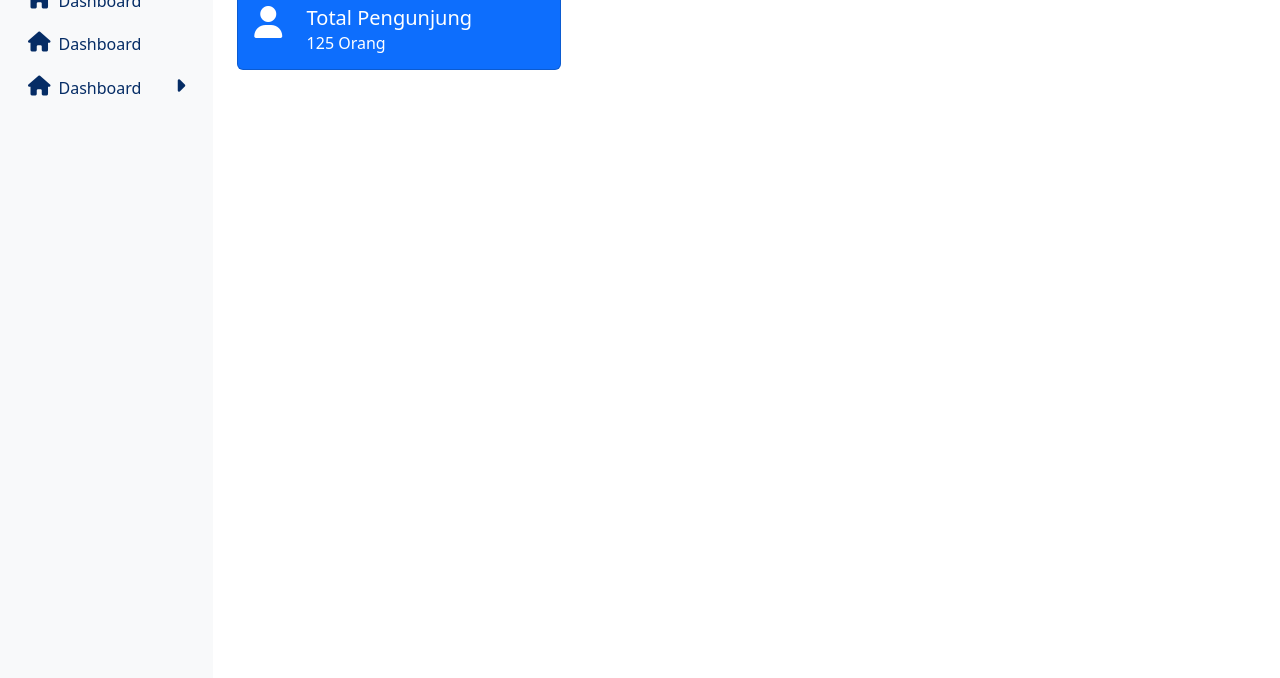
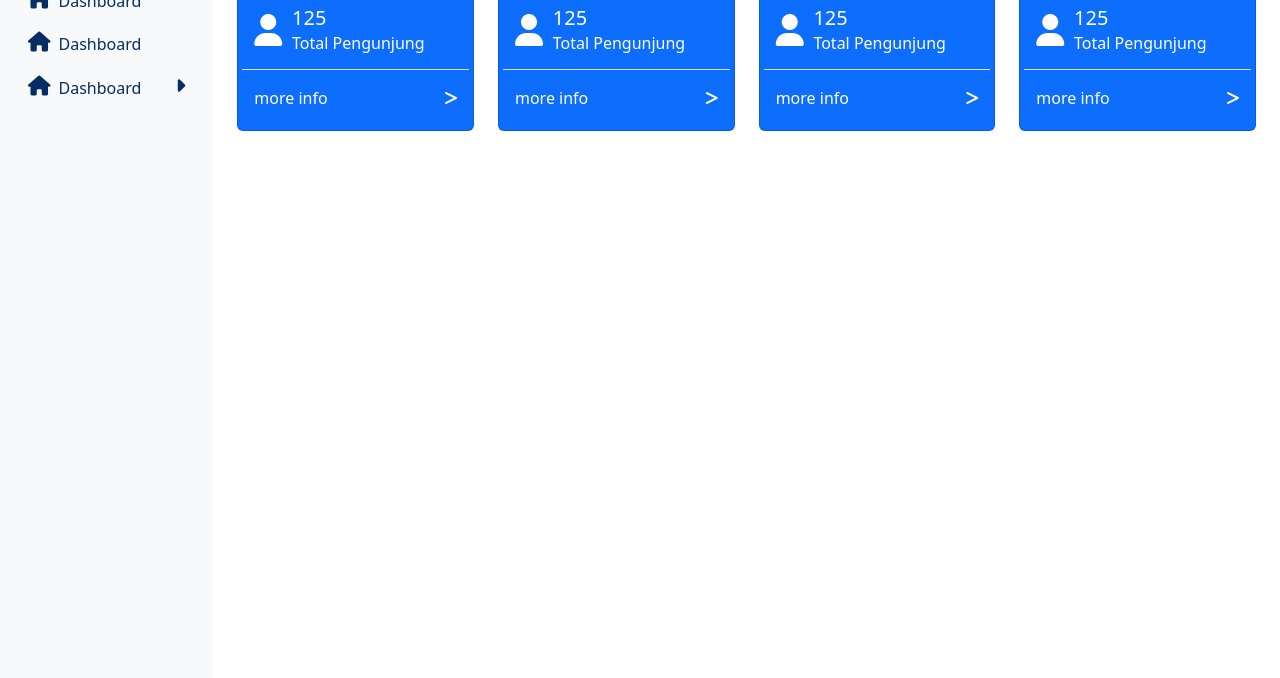
Before and after one commit to renggana12/kemang89, a website: page index.html in a window 1280 px wide. Shown: the part 122-800 px from the top of the page. Drawn offline with nearby package versions, Linux system fonts and the light colour scheme.

```diff
--- a/index.html
+++ b/index.html
@@ -84,21 +84,95 @@
                         Dashboard
                     </h1>
                     <div class="row">
-                        <div class="col-4">
+                        <div class="col-3">
                             <div class="card bg-primary text-white">
                                 <div class="card-body ">
                                     <div class="row">
-                                        <div class="col-2">
+                                        <div class="col-2 pt-lg-2">
                                             <i class="fa-solid fa-user fs-2 text-white"></i>
                                         </div>
                                         <div class="col">
                                             <h5 class="card-title">
-                                                Total Pengunjung
+                                                125
                                             </h5>
                                             <h6 class="card-subtitle">
-                                                125 Orang
+                                                Total Pengunjung
                                             </h6>
                                         </div>
+                                        <a href="https://fontawesome.com/icons/greater-than?f=classic&s=solid" class="col-12 border-top mt-3 pt-3 pb-1 text-white text-decoration-none d-flex justify-content-between align-items-center">
+                                            <p class="card-text mb-0">more info </p>
+                                            <i class="fa-solid fa-greater-than "></i>
+                                        </a>
+                                    </div>
+                                </div>
+                            </div>
+                        </div>
+
+                        <div class="col-3">
+                            <div class="card bg-primary text-white">
+                                <div class="card-body ">
+                                    <div class="row">
+                                        <div class="col-2 pt-lg-2">
+                                            <i class="fa-solid fa-user fs-2 text-white"></i>
+                                        </div>
+                                        <div class="col">
+                                            <h5 class="card-title">
+                                                125
+                                            </h5>
+                                            <h6 class="card-subtitle">
+                                                Total Pengunjung
+                                            </h6>
+                                        </div>
+                                        <a href="https://fontawesome.com/icons/greater-than?f=classic&s=solid" class="col-12 border-top mt-3 pt-3 pb-1 text-white text-decoration-none d-flex justify-content-between align-items-center">
+                                            <p class="card-text mb-0">more info </p>
+                                            <i class="fa-solid fa-greater-than "></i>
+                                        </a>
+                                    </div>
+                                </div>
+                            </div>
+                        </div>
+                        <div class="col-3">
+                            <div class="card bg-primary text-white">
+                                <div class="card-body ">
+                                    <div class="row">
+                                        <div class="col-2 pt-lg-2">
+                                            <i class="fa-solid fa-user fs-2 text-white"></i>
+                                        </div>
+                                        <div class="col">
+                                            <h5 class="card-title">
+                                                125
+                                            </h5>
+                                            <h6 class="card-subtitle">
+                                                Total Pengunjung
+                                            </h6>
+                                        </div>
+                                        <a href="https://fontawesome.com/icons/greater-than?f=classic&s=solid" class="col-12 border-top mt-3 pt-3 pb-1 text-white text-decoration-none d-flex justify-content-between align-items-center">
+                                            <p class="card-text mb-0">more info </p>
+                                            <i class="fa-solid fa-greater-than "></i>
+                                        </a>
+                                    </div>
+                                </div>
+                            </div>
+                        </div>
+                        <div class="col-3">
+                            <div class="card bg-primary text-white">
+                                <div class="card-body ">
+                                    <div class="row">
+                                        <div class="col-2 pt-lg-2">
+                                            <i class="fa-solid fa-user fs-2 text-white"></i>
+                                        </div>
+                                        <div class="col">
+                                            <h5 class="card-title">
+                                                125
+                                            </h5>
+                                            <h6 class="card-subtitle">
+                                                Total Pengunjung
+                                            </h6>
+                                        </div>
+                                        <a href="https://fontawesome.com/icons/greater-than?f=classic&s=solid" class="col-12 border-top mt-3 pt-3 pb-1 text-white text-decoration-none d-flex justify-content-between align-items-center">
+                                            <p class="card-text mb-0">more info </p>
+                                            <i class="fa-solid fa-greater-than "></i>
+                                        </a>
                                     </div>
                                 </div>
                             </div>
```
